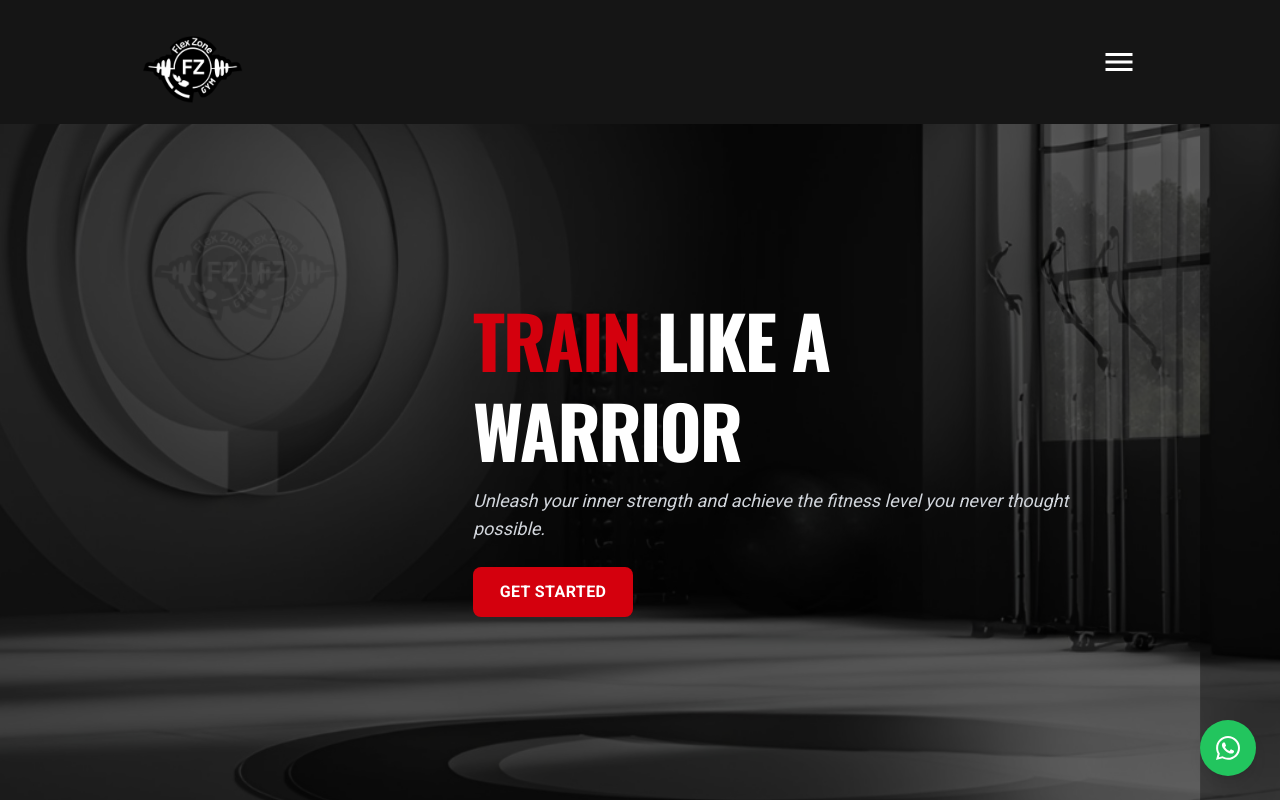
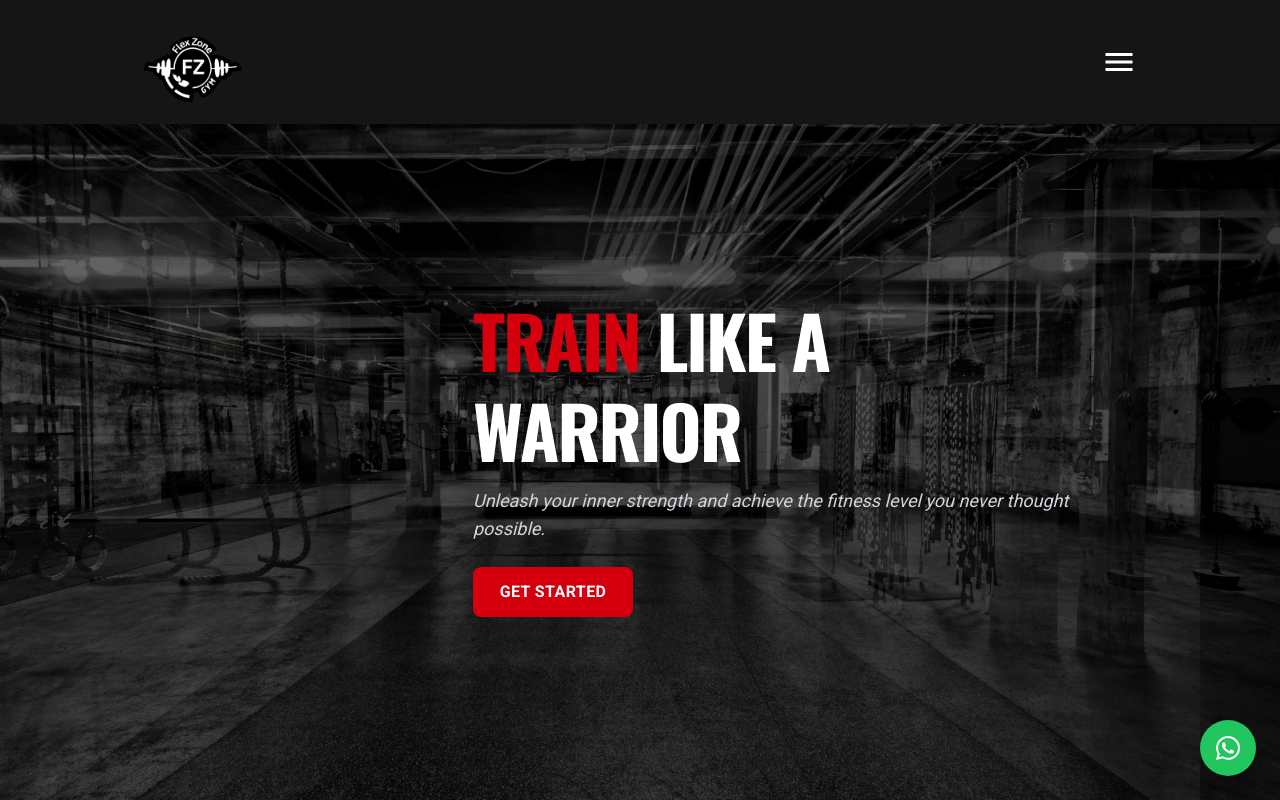
Before and after one commit to Sreeharips1/flexzone-gym, a Next.js app: page / in a window 1280 px wide. Shown: the top 800 px of the page. Built offline with nearby package versions, Linux system fonts and the light colour scheme.

Commit message:
new animation in hero

```diff
--- a/components/Contact.tsx
+++ b/components/Contact.tsx
@@ -27,7 +27,7 @@ const Contact: React.FC = () => {
         <div className="grid md:grid-cols-2 gap-12">
           {/* Left: Contact Form */}
           <motion.div
-            className="bg-gray-800 p-8 rounded-lg shadow-lg"
+            className="bg-gray-1000 p-8 rounded-lg shadow-lg"
             initial={{ opacity: 0, x: -50 }}
             animate={{ opacity: 1, x: 0 }}
             transition={{ duration: 0.8, delay: 0.2 }}
--- a/components/Hero.tsx
+++ b/components/Hero.tsx
@@ -21,14 +21,15 @@ const Hero = () => {
         className="absolute inset-0"
       >
         <Image
-          src="/assets/img/hero/fzb4.png"
+          src="/assets/img/hero/b1.jpg"
           alt="Gym Background"
           layout="fill"
           objectFit="cover"
-          objectPosition="20% center"
+
           quality={100}
           priority
           className="w-full h-full"
+
 
         />
       </motion.div>
@@ -42,7 +43,7 @@ const Hero = () => {
 
       >
         <Image
-          src="/assets/img/hero/fzb4.png"
+          src="/assets/img/hero/b1.jpg"
           alt="Energy Aura"
           layout="fill"
           objectFit="cover"
--- a/components/Team.tsx
+++ b/components/Team.tsx
@@ -43,7 +43,7 @@ const Team = () => {
       <div className="absolute inset-0 bg-black bg-opacity-55"></div>
 
       <div className="relative container mx-auto text-center">
-        <h2 className="text-3xl font-bold uppercase mb-10 tracking-wide text-accent">Our Team</h2>
+        <h2 className="text-3xl font-bold uppercase mb-10 tracking-wide text-white">Our Team</h2>
 
         <div className="grid grid-cols-1 md:grid-cols-2 lg:grid-cols-2 gap-10">
           {trainerData.map((trainer, index) => (
--- a/components/perks.tsx
+++ b/components/perks.tsx
@@ -80,7 +80,7 @@ export default function perks() {
           {/* Keep your existing navigation buttons */}
           <SwiperNavButtons
             containerStyles="absolute bottom-8 left-1/2 transform -translate-x-1/2 z-50 flex justify-center gap-2"
-            btnStyles="border border-accent text-white w-[40px] h-[40px] sm:w-[50px] sm:h-[50px] flex justify-center items-center hover:bg-accent transition-all duration-300"
+            btnStyles="border border-accent text-black w-[40px] h-[40px] sm:w-[50px] sm:h-[50px] flex justify-center items-center hover:bg-accent transition-all duration-300"
             iconStyles="text-xl sm:text-2xl"
           />
         </Swiper>
```
